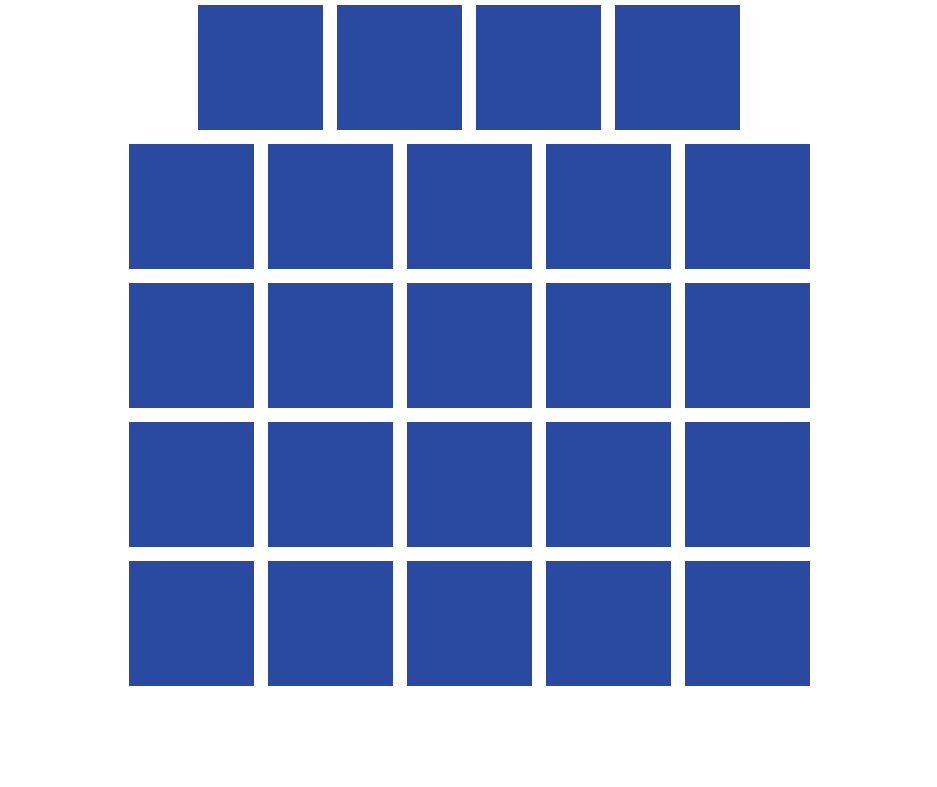
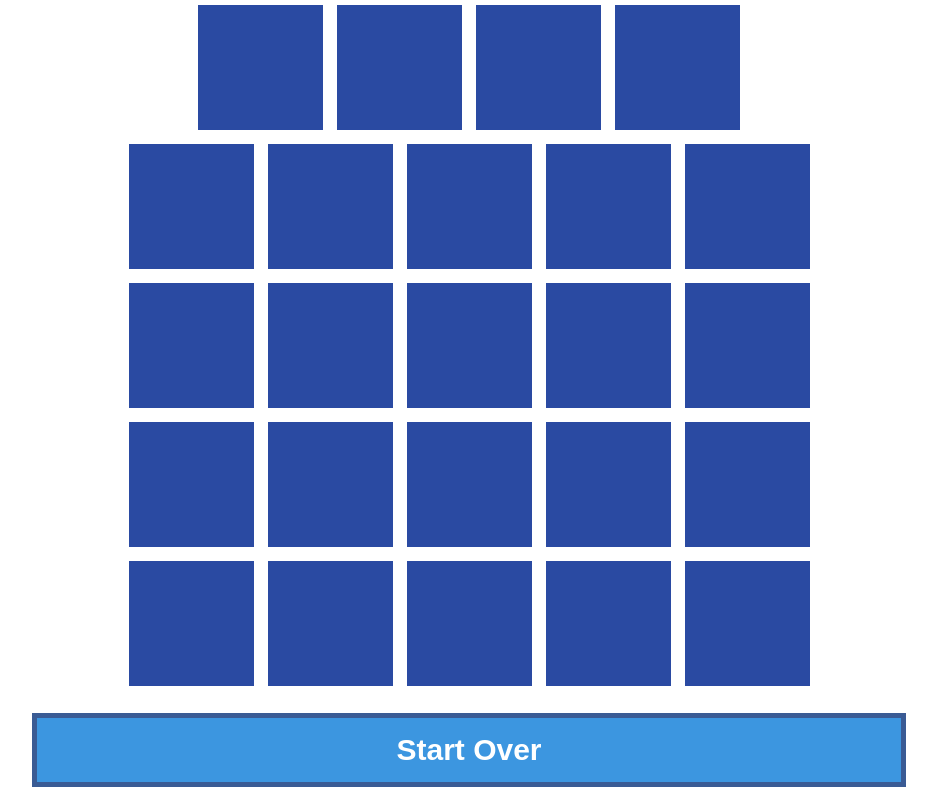
Before and after one commit to Howesy77/Countdown, a React (Create React App) app: page / in a window 1280 px wide. Shown: the part 375-1162 px from the top of the page, without its empty margins (171-1108 px from the left). Before the commit the page ends 1068 px from the top, so only its background shows below. Built offline with nearby package versions, Linux system fonts and the light colour scheme.

Commit message:
Added reset button

```diff
--- a/public/index.html
+++ b/public/index.html
@@ -19,7 +19,7 @@
       work correctly both with client-side routing and a non-root public URL.
       Learn how to configure a non-root public URL by running `npm run build`.
     -->
-    <title>React App</title>
+    <title>Countdown</title>
   </head>
   <body>
     <noscript>
--- a/src/components/App.css
+++ b/src/components/App.css
@@ -9,3 +9,18 @@
     background-color: rgb(60, 150, 224);
     padding: 20px;
 }
+
+.reset {
+    margin-top: 20px;
+    font-size: 30px;
+    font-weight: bold;
+    color: white;
+    border: rgb(58, 91, 148) 5px solid;
+    background-color:  rgb(60, 150, 224);
+    padding: 15px;
+}
+
+.reset:hover {
+    background-color:  rgb(42, 74, 162);
+    cursor: pointer;
+}
--- a/src/components/App.js
+++ b/src/components/App.js
@@ -10,16 +10,20 @@ class App extends Component {
       super(props);
 
       this.state = {
-          target: null,
-          numbers: []
+            target: null,
+            numbers: []
       }
 
       this.onTarget = (value) => {
-          this.setState({ target: value });
+            this.setState({ target: value });
       }
 
       this.OnNumber = (value) => {
-          this.setState({ numbers: [...this.state.numbers, value] });
+            this.setState({ numbers: [...this.state.numbers, value] });
+      }
+
+      this.onReset = () => {
+            window.location.reload();
       }
   }
 
@@ -33,6 +37,7 @@ class App extends Component {
                     </div>
                     {this.state.numbers.length < 6 ? <PickNumbers onNumberAdded={this.OnNumber} allowSelection={this.state.numbers.length < 6} /> : null}
                     {this.state.numbers.length === 6 && this.state.target ? <Solution numbers={this.state.numbers} target={this.state.target} /> : null}
+                    <div className='reset' onClick={this.onReset}>Start Over</div>
                 </div>
           </div>
       );
```
